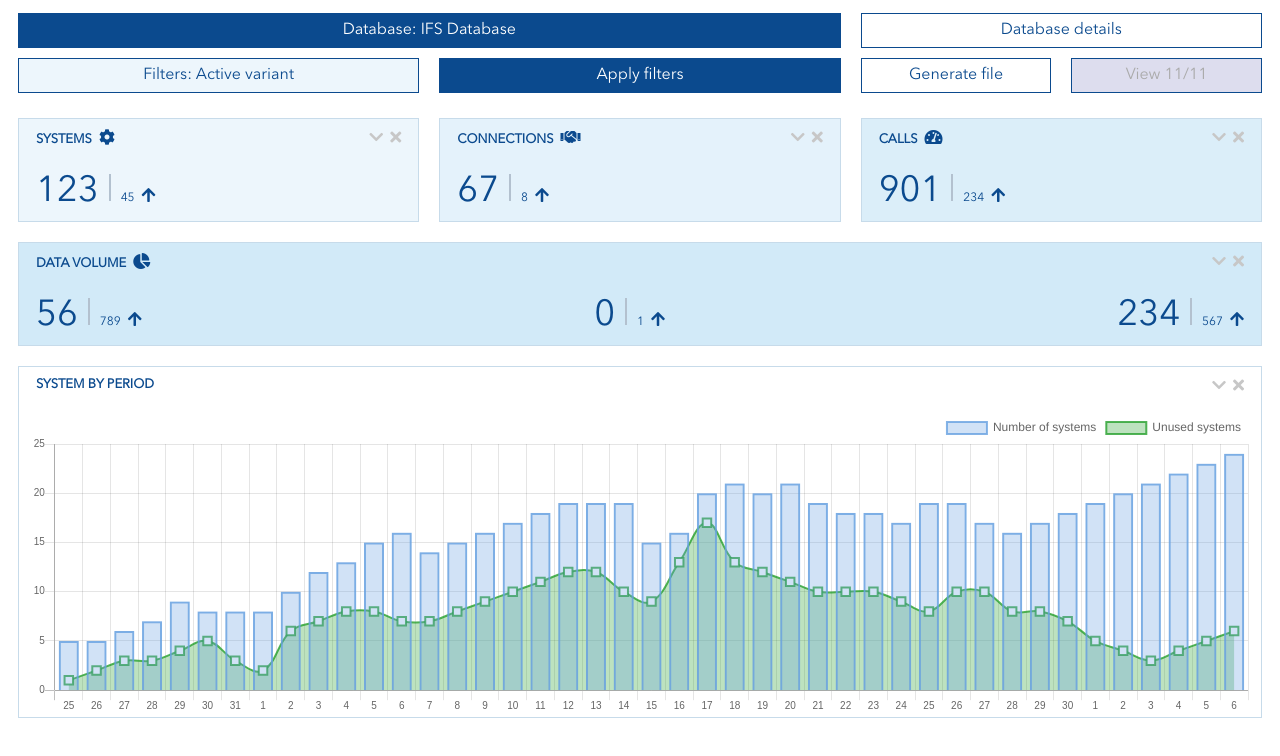
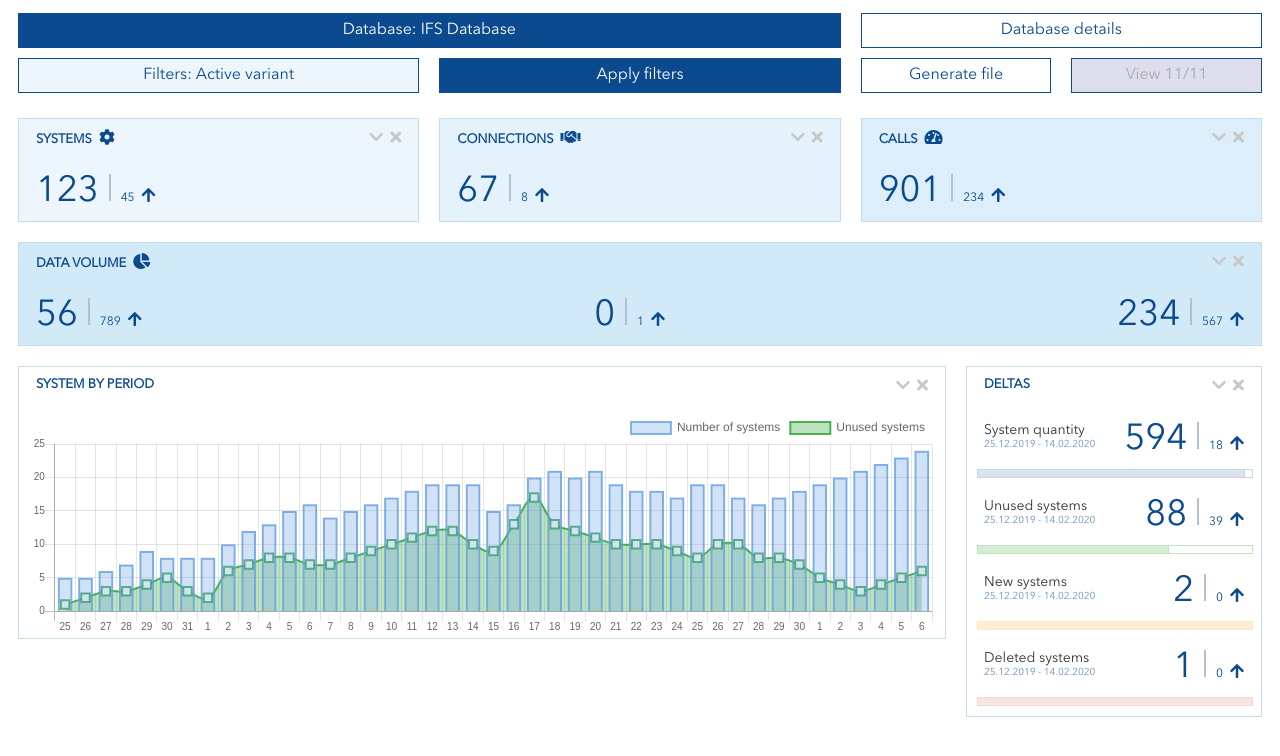
Before and after one commit to wp7312/wp7312.github.io, a React (Create React App) app: page / in a window 1280 px wide. Shown: the top 756 px of the page. Built offline with nearby package versions, Linux system fonts and the light colour scheme.

Commit message:
Delta tile

```diff
--- a/src/App.tsx
+++ b/src/App.tsx
@@ -1,9 +1,9 @@
 import React from 'react';
 import { Toolbar } from './components/Overview/Toolbar/Toolbar';
 import { InfoTiles } from './components/Overview/InfoTiles/InfoTiles';
-import { DetailedChartTile } from './components/Overview/DetailedChartTile/DetailedChartTile';
 import { createGlobalStyle } from 'styled-components';
 import './App.css'
+import { DetailsTile } from './components/Overview/DetailsTile/DetailsTile';
 
 function App() {
   const GlobalStyle = createGlobalStyle`
@@ -17,7 +17,7 @@ function App() {
       <GlobalStyle />
       <Toolbar />
       <InfoTiles />
-      <DetailedChartTile />
+      <DetailsTile />
     </div>
   );
 }
--- /dev/null
+++ b/src/components/Overview/DeltaTile/DeltaTile.tsx
@@ -0,0 +1,35 @@
+import React from 'react'
+import styled from 'styled-components';
+import { SingleDelta } from './SingleDelta';
+import { Tile } from '../../shared/Tile/Tile';
+import { IFSColor } from '../../../consts/colors';
+
+const DeltasWrapper = styled.div`
+    display: flex;
+    flex-direction: column;
+    width: 100%;
+`;
+
+export const DeltaTile = () => {
+
+    const content = (
+        <DeltasWrapper>
+            <SingleDelta title={'System quantity'} total={594} delta={18} periods={'25.12.2019 - 14.02.2020'}
+                         color={'#C9D7E6'}/>
+            <SingleDelta title={'Unused systems'} total={88} delta={39} periods={'25.12.2019 - 14.02.2020'}
+                         color={'#C2E3BF'}/>
+            <SingleDelta title={'New systems'} total={2} delta={0} periods={'25.12.2019 - 14.02.2020'}
+                         color={'#FEE8BF'}/>
+            <SingleDelta title={'Deleted systems'} total={1} delta={0} periods={'25.12.2019 - 14.02.2020'}
+                         color={'#F5D7D5'}/>
+        </DeltasWrapper>
+    )
+
+    return (
+        <Tile
+            title={"DELTAS"}
+            content={content}
+            backgroundColor={IFSColor.white}
+            size={1}/>
+    )
+}
--- /dev/null
+++ b/src/components/Overview/DeltaTile/SingleDelta.styles.ts
@@ -0,0 +1,46 @@
+import styled from 'styled-components'
+import { Colors } from '../../../consts/colors';
+import { SingleDeltaProps } from './SingleDelta';
+import { calculateFilledWidth } from '../../shared/style.utils';
+
+export const DeltaStyles = styled.div`
+    width: 100%;
+    margin-bottom: 10px;
+`;
+
+export const SummaryWrapper = styled.div`
+    width: 100%;
+    display: flex;
+    justify-content: space-between
+`;
+
+export const TitlePeriodWrapper = styled.div`
+    margin: 7px;
+    padding-top: 3px;
+`;
+
+export const PeriodWrapper = styled.div`
+    color: ${Colors.deltaPeriod};
+    width: 115px;
+    height: 12px;
+    font-size: 10px;
+`;
+
+export const TitleWrapper = styled.div`
+    color: ${Colors.deltaTitle};
+    font-size: 14px;
+    width: 110px;
+    height: 16px;
+`;
+
+export const GraphicalStyles = styled.div`
+    width: 100%;
+    border: 1px solid ${(props: SingleDeltaProps) => props.color};
+`;
+
+export const Filled = styled.div`
+    width: ${(props: SingleDeltaProps) => calculateFilledWidth(props.total, props.delta)};
+    height: 7px;
+    background-color: ${(props: SingleDeltaProps) => props.color}AA;
+    border-right: 1px solid ${(props: SingleDeltaProps) => props.color};
+`;
--- /dev/null
+++ b/src/components/Overview/DeltaTile/SingleDelta.tsx
@@ -0,0 +1,34 @@
+import React from 'react';
+import {
+    DeltaStyles, GraphicalStyles, PeriodWrapper, SummaryWrapper,
+    TitlePeriodWrapper,
+    TitleWrapper,
+    Filled
+} from './SingleDelta.styles';
+import { Counter } from '../../shared/Tile/Counter/Counter';
+
+export interface SingleDeltaProps {
+    title: string;
+    total: number,
+    delta: number,
+    periods: string,
+    color: string
+}
+
+export const SingleDelta = (props: SingleDeltaProps) => {
+
+    return (
+        <DeltaStyles>
+            <SummaryWrapper>
+                <TitlePeriodWrapper>
+                    <TitleWrapper>{props.title}</TitleWrapper>
+                    <PeriodWrapper>{props.periods}</PeriodWrapper>
+                </TitlePeriodWrapper>
+                <Counter value={props.total} stat={props.delta}/>
+            </SummaryWrapper>
+            <GraphicalStyles {...props}>
+                <Filled {...props}/>
+            </GraphicalStyles>
+        </DeltaStyles>
+    )
+}
--- a/src/components/Overview/DetailedChartTile/DetailedChartTile.tsx
+++ b/src/components/Overview/DetailedChartTile/DetailedChartTile.tsx
@@ -14,7 +14,7 @@ export const DetailedChartTile = () => {
             title={"SYSTEM BY PERIOD"}
             content={content}
             backgroundColor={IFSColor.white}
-            size={1}
+            size={4}
         ></Tile>
     )
 }
--- /dev/null
+++ b/src/components/Overview/DetailsTile/DetailsTile.tsx
@@ -0,0 +1,17 @@
+import React from 'react'
+import styled from 'styled-components';
+import { DetailedChartTile } from '../DetailedChartTile/DetailedChartTile';
+import { DeltaTile } from '../DeltaTile/DeltaTile';
+
+const DetailsWrapper = styled.div`
+    display: flex;
+`;
+
+export const DetailsTile = () => {
+    return (
+        <DetailsWrapper>
+            <DetailedChartTile />
+            <DeltaTile />
+        </DetailsWrapper>
+    )
+}
--- a/src/components/shared/style.utils.ts
+++ b/src/components/shared/style.utils.ts
@@ -1,7 +1,12 @@
-export const calculateFlexBasis = (size: number, maxSize: number, multiplier:number) => {
-    let flexBasis = size*multiplier*100 / maxSize
-    if (flexBasis > 100){
-      flexBasis = 100
+export const calculateFlexBasis = (size: number, maxSize: number, multiplier: number) => {
+    let flexBasis = size * multiplier * 100 / maxSize
+    if (flexBasis > 100) {
+        flexBasis = 100
     }
     return `${flexBasis}%`
 }
+
+export const calculateFilledWidth = (total: number, delta: number) => {
+    const filledWidth = (total / (total + delta)) * 100
+    return `${filledWidth}%`
+}
--- a/src/consts/colors.ts
+++ b/src/consts/colors.ts
@@ -6,7 +6,9 @@ export const Colors = {
     tileBlue3: '#dbeef9',
     tileBlue4: '#d2eaf8',
     disabled: '#ddddee',
-    disabledText: '#aaaaaa'
+    disabledText: '#aaaaaa',
+    deltaTitle: '#333333',
+    deltaPeriod: '#6D92BB'
 }
 
 export enum IFSColor {
```
Also changed, not shown: src/components/shared/Tile/Tile.styles.ts (line endings or trailing spaces).
